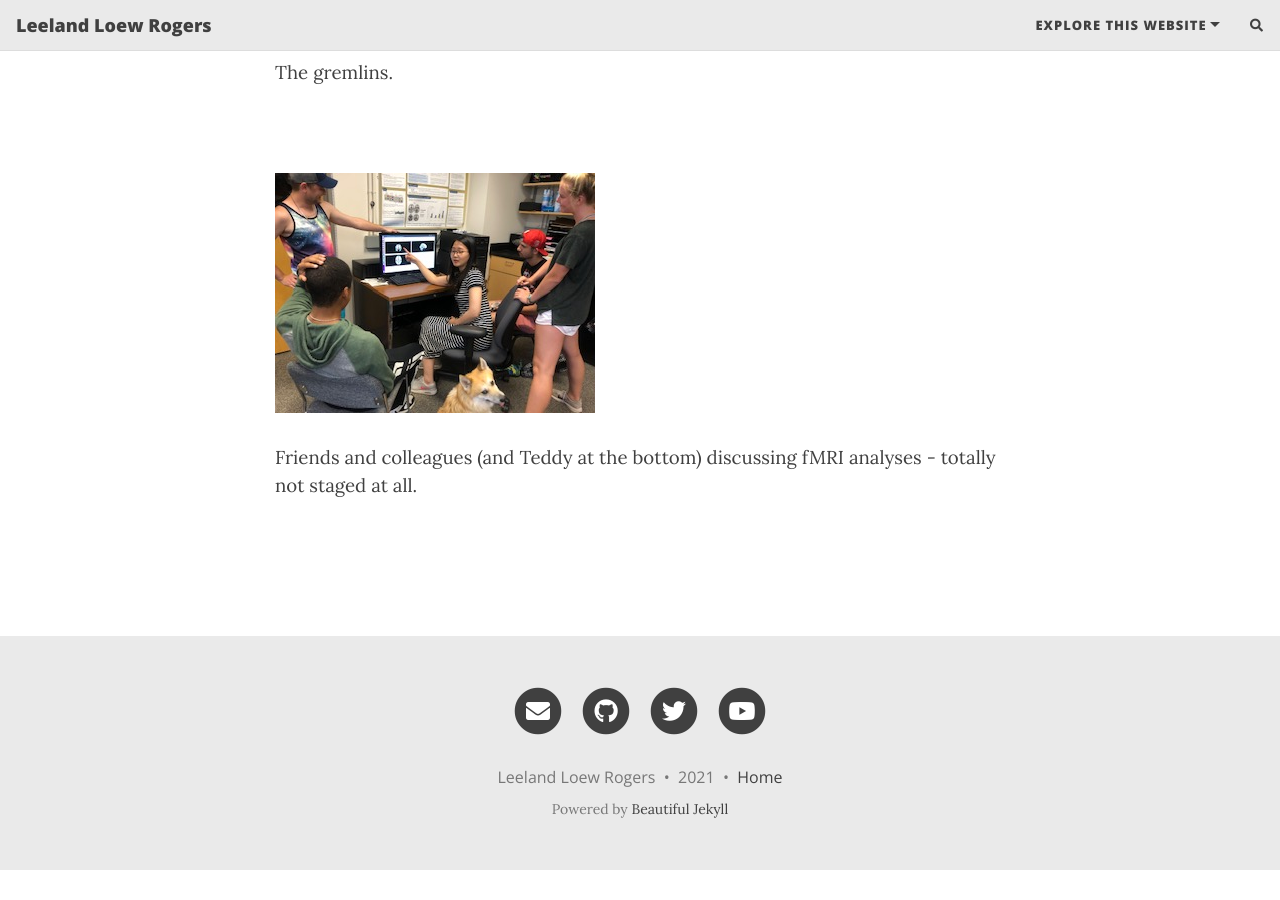
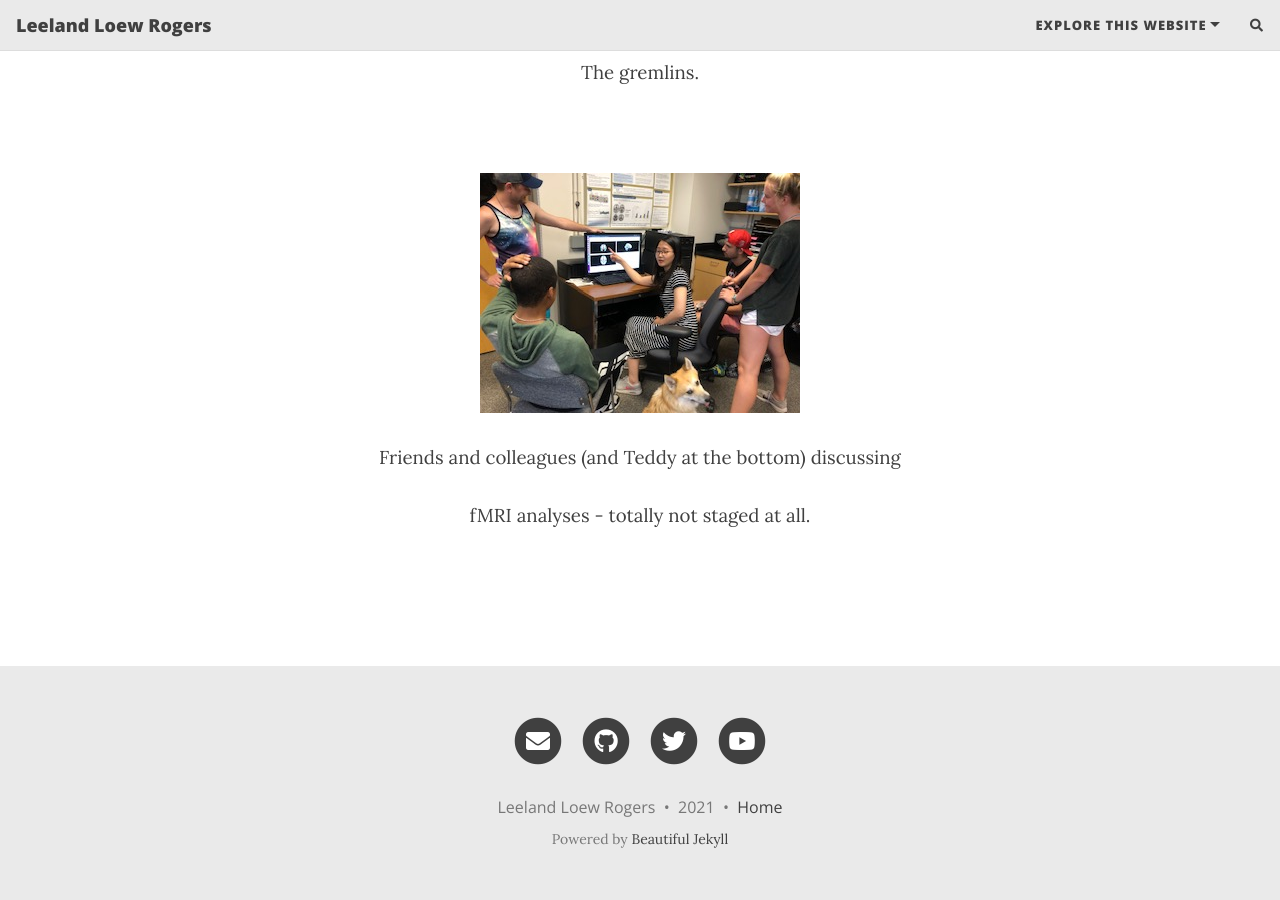
Before and after one commit to LeeLoew/LeelandRogers, a Jekyll site: the page built from aboutme.md, in a window 1280 px wide and 900 px high, scrolled down 1709 px. Built offline with Jekyll 4.4.1, drawn with Linux system fonts in a browser that asks for light colours; nearby versions of some CDN libraries; comment, search, counter and statistics services are not loaded; before the commit the page ends 2579 px from its top, so only the background shows below that.

Commit message:
Update aboutme.md

```diff
--- a/aboutme.md
+++ b/aboutme.md
@@ -10,11 +10,12 @@ title: About me + memories!
 <p>&nbsp;</p>
 <p>&nbsp;</p>
 <p><img style="display: block; margin-left: auto; margin-right: auto;" src="{{ 'MeDerek1.jpg' | relative_url }}" alt="Not found" /></p>
-<p><span style="font-size: 14pt;"> My partner and myself.</span></p>
+<p style="text-align: center;"><span style="font-size: 14pt;"> My partner and myself.</span></p>
 <p>&nbsp;</p>
-<p><span style="font-size: 14pt;"><img src="{{ 'cats.jpg' | relative_url }}" alt="Not found" /> </span></p>
-<p><span style="font-size: 14pt;">The gremlins.</span></p>
+<p><img style="display: block; margin-left: auto; margin-right: auto;" src="{{ 'cats.jpg' | relative_url }}" alt="Not found" /></p>
+<p style="text-align: center;"><span style="font-size: 14pt;"> The gremlins.</span></p>
 <p>&nbsp;</p>
-<p><span style="font-size: 14pt;"><img src="{{ 'VickeryLab1.jpg' | relative_url }}" alt="Not found" /> </span></p>
-<p><span style="font-size: 14pt;">Friends and colleagues (and Teddy at the bottom) discussing fMRI analyses - totally not staged at all.</span></p>
+<p><img style="display: block; margin-left: auto; margin-right: auto;" src="{{ 'VickeryLab1.jpg' | relative_url }}" alt="Not found" /></p>
+<p style="text-align: center;"><span style="font-size: 14pt;">Friends and colleagues (and Teddy at the bottom) discussing</span></p>
+<p style="text-align: center;"><span style="font-size: 14pt;"> fMRI analyses - totally not staged at all.</span></p>
 <p>&nbsp;</p>
```
